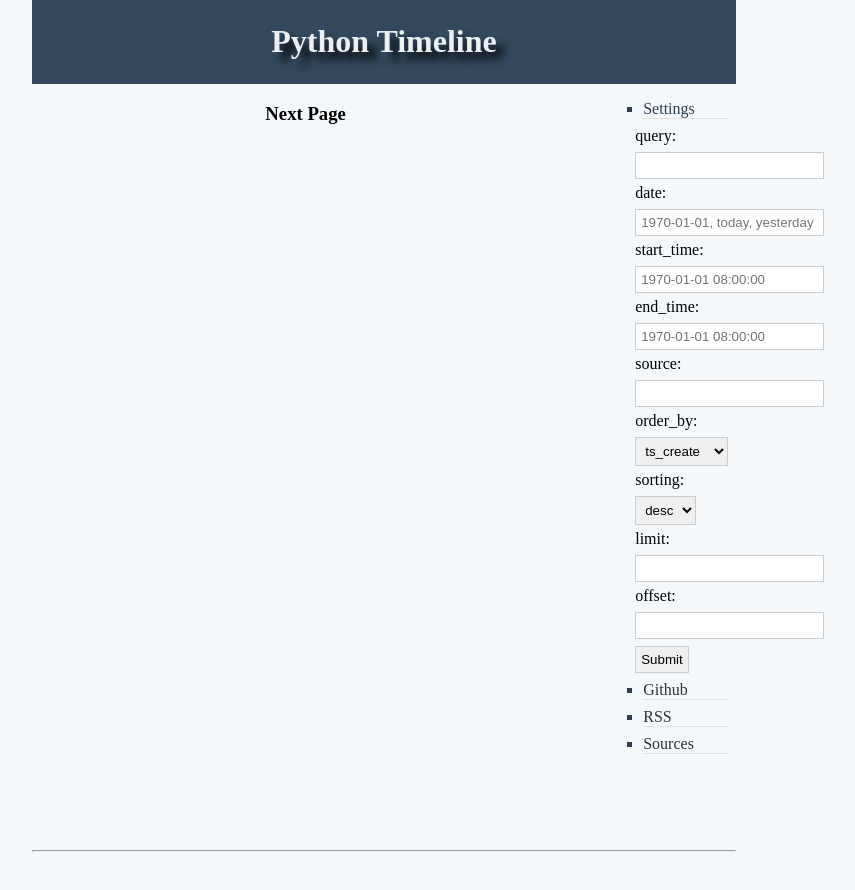
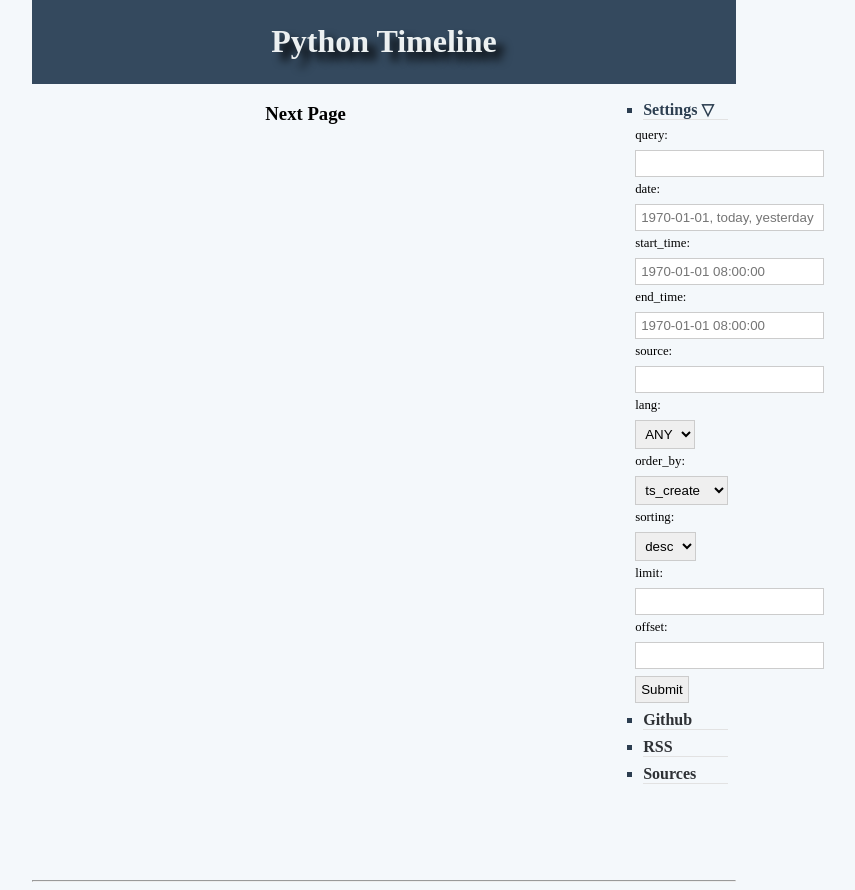
Before and after one commit to ClericPy/newspaper, a Python web app: template newspaper/templates/articles.html in a window 1280 px wide, after a click on "Settings ▽". Shown: the whole page, without its empty margins (256-1111 px from the left). Before the commit the page ends 852 px from the top, so only its background shows below. Run offline with Jinja, Linux system fonts and the light colour scheme; the template is opened without the code that fills it, so the values that code supplies are empty.

Commit message:
add lang param for query article

```diff
--- a/newspaper/templates/articles.html
+++ b/newspaper/templates/articles.html
@@ -17,10 +17,6 @@
         body {
             margin: 0 0 0 0;
             background-color: #f4f8fb;
-        }
-
-        form>p {
-            margin: 5px 0 5px 0;
         }
 
         input {
@@ -85,7 +81,13 @@
             font-size: 1em;
             color: #2c3e50;
             border-bottom: 1px solid #e2e2e2;
+            font-weight: bold;
             margin: 0.5em;
+        }
+
+        #params>p.params-title {
+            margin: 5px 0 5px 0;
+            font-size: 0.8em;
         }
 
         div.head {
@@ -209,35 +211,41 @@
                 <ul>
 
                     <label for="params-toggle" type="button">
-                        <li>Settings</li>
+                        <li>Settings ▽</li>
                     </label>
                     <input type="checkbox" id="params-toggle" />
                     <form id="params" action="./articles.query.html" method="get">
-                        <p>query:</p>
+                        <p class="params-title">query:</p>
                         <input name="query" id="form_query" placeholder="" type="text">
-                        <p>date:</p>
+                        <p class="params-title">date:</p>
                         <input name="date" id="form_date" placeholder="1970-01-01, today, yesterday" type="text">
-                        <p>start_time:</p>
+                        <p class="params-title">start_time:</p>
                         <input name="start_time" id="form_start_time" placeholder="1970-01-01 08:00:00" type="text">
-                        <p>end_time:</p>
+                        <p class="params-title">end_time:</p>
                         <input name="end_time" id="form_end_time" placeholder="1970-01-01 08:00:00" type="text">
-                        <p>source:</p>
+                        <p class="params-title">source:</p>
                         <input name="source" id="form_source" placeholder="" type="text">
-                        <p>order_by:</p>
+                        <p class="params-title">lang:</p>
+                        <select name="lang" id="form_lang">
+                            <option value="ANY">ANY</option>
+                            <option value="EN">EN</option>
+                            <option value="CN">CN</option>
+                        </select>
+                        <p class="params-title">order_by:</p>
                         <select name="order_by" id="form_order_by">
                             <option value="ts_create">ts_create</option>
                             <option value="ts_publish">ts_publish</option>
                         </select>
-                        <p>sorting:</p>
+                        <p class="params-title">sorting:</p>
                         <select name="sorting" id="form_sorting">
                             <option value="desc">desc</option>
                             <option value="asc">asc</option>
                         </select>
-                        <p>limit:</p>
+                        <p class="params-title">limit:</p>
                         <input name="limit" id="form_limit" placeholder="" type="text">
-                        <p>offset:</p>
+                        <p class="params-title">offset:</p>
                         <input name="offset" id="form_offset" placeholder="" type="text">
-                        <p><input type="submit" value="Submit"></p>
+                        <p class="params-title"><input type="submit" value="Submit"></p>
                     </form>
                     <li><a href="https://github.com/ClericPy/newspaper" target="_blank" class="github">Github</a></li>
                     <li><a href="./articles.query.rss" target="_blank" class="rss">RSS</a></li>
@@ -260,7 +268,9 @@
         var next_url = window.location.href.replace('articles.query.html', 'articles.query.json')
 
         function fill_form_params(data) {
-            var keys = ['query', 'date', 'start_time', 'end_time', 'source', 'order_by', 'sorting', 'limit', 'offset']
+            var keys = ['query', 'date', 'start_time', 'end_time', 'source', 'lang', 'order_by', 'sorting', 'limit',
+                'offset'
+            ]
             for (let index = 0; index < keys.length; index++) {
                 const key = keys[index];
                 var element = document.getElementById('form_' + key)
```
Also changed, not shown: newspaper/models.py (+9 -1 lines).
